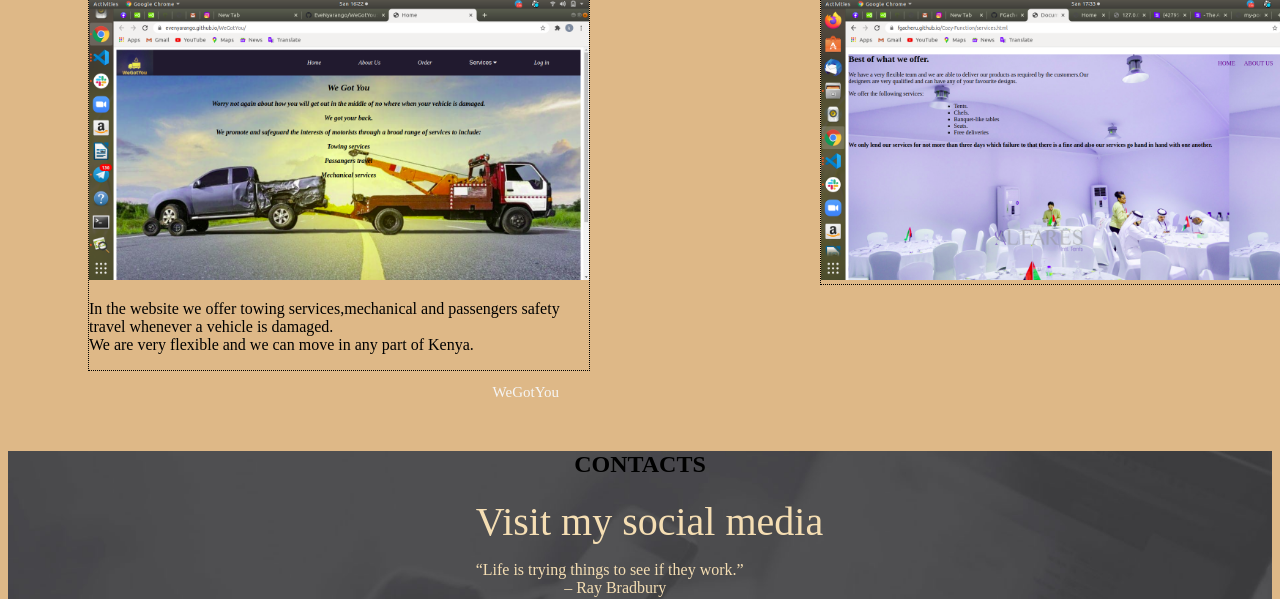
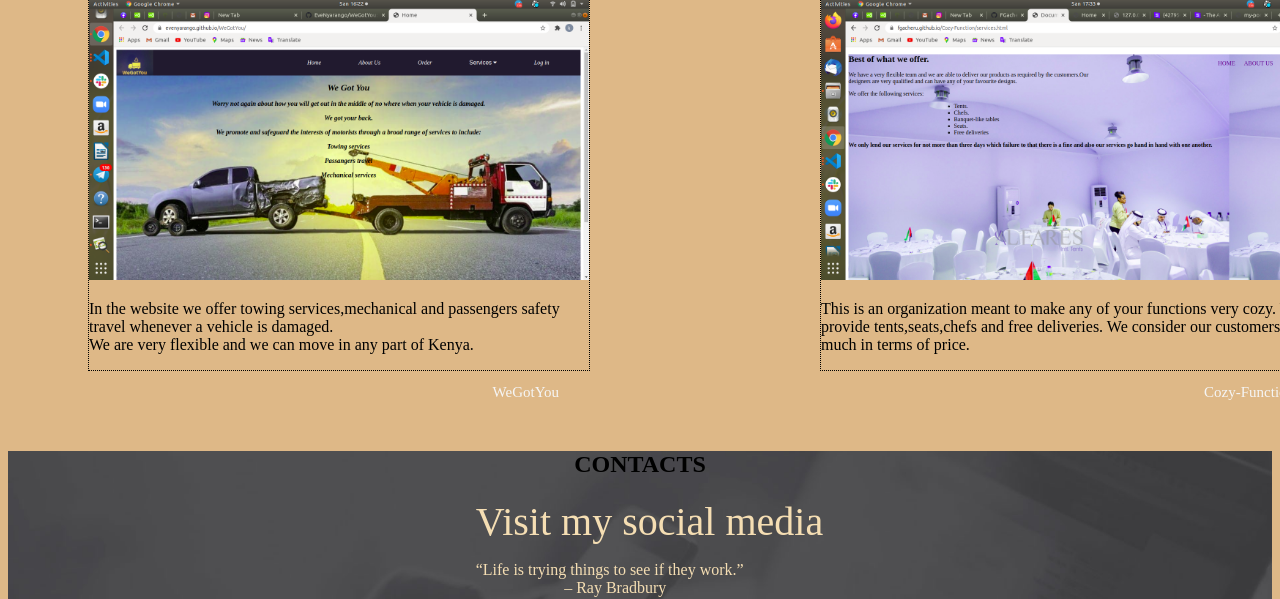
Before and after one commit to FGacheru/Portfolio, a plain HTML site: page index.html in a window 1280 px wide. Shown: the part 1091-1690 px from the top of the page. Drawn offline with Linux system fonts and the light colour scheme.

Commit message:
added a link to the second project

```diff
--- a/index.html
+++ b/index.html
@@ -64,7 +64,7 @@
             <div class="col">
                 <div id="projo2">
                     <img src="./images/Screenshot from 2020-09-26 17-33-27.png" alt="" width="500px">
-                    <!-- <p>This is an organization meant to make any of your functions very cozy. We provide tents,seats,chefs and free deliveries. We consider our customers very much in terms of price. <span id="link2"><a href="https://github.com/FGacheru/Cozy-Function">Cozy-Function</a> </span></p> -->
+                    <p>This is an organization meant to make any of your functions very cozy. We provide tents,seats,chefs and free deliveries. We consider our customers very much in terms of price. <span id="link2"><a href="https://github.com/FGacheru/Cozy-Function">Cozy-Function</a> </span></p>
 
                 </div>
             </div>
```
